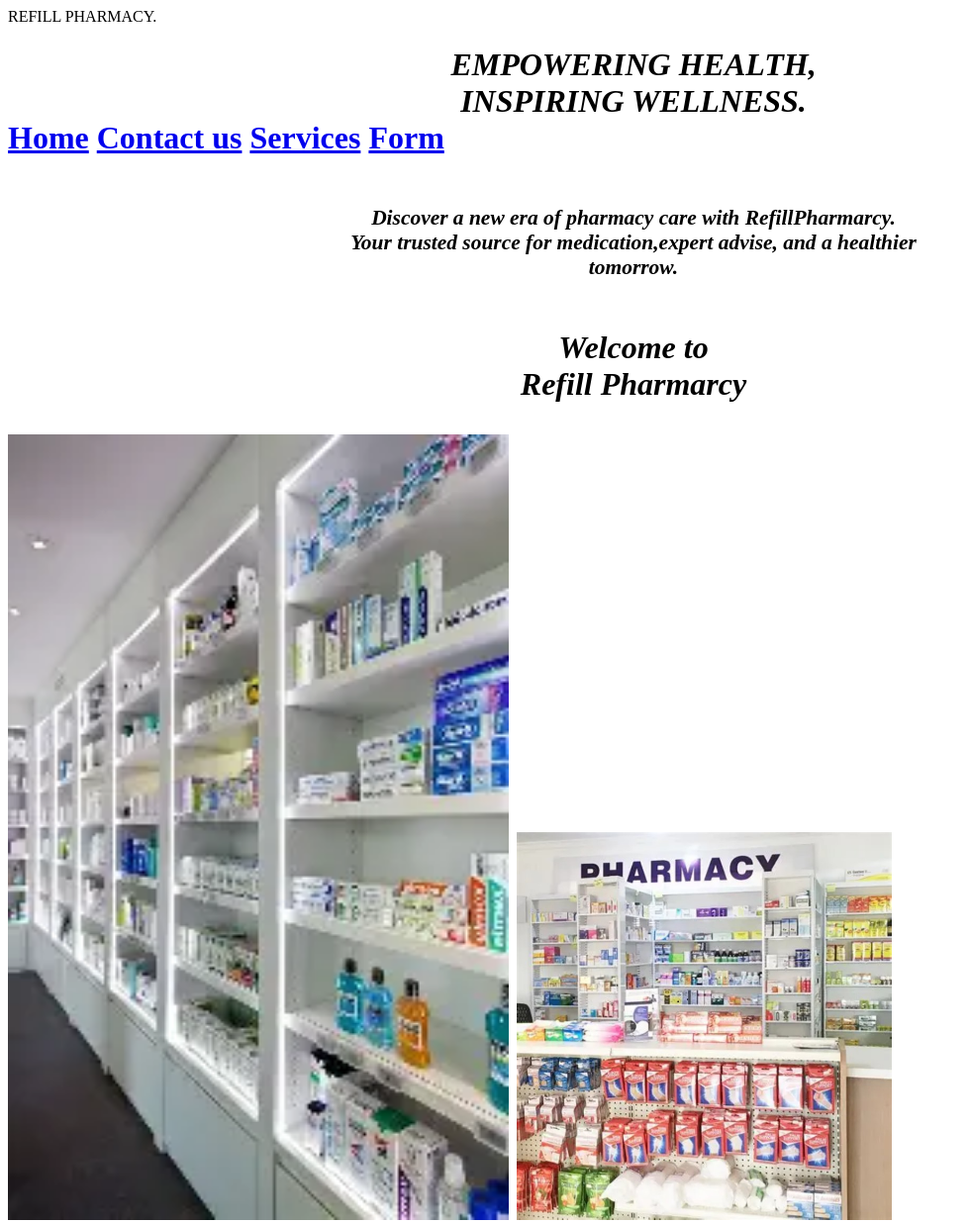
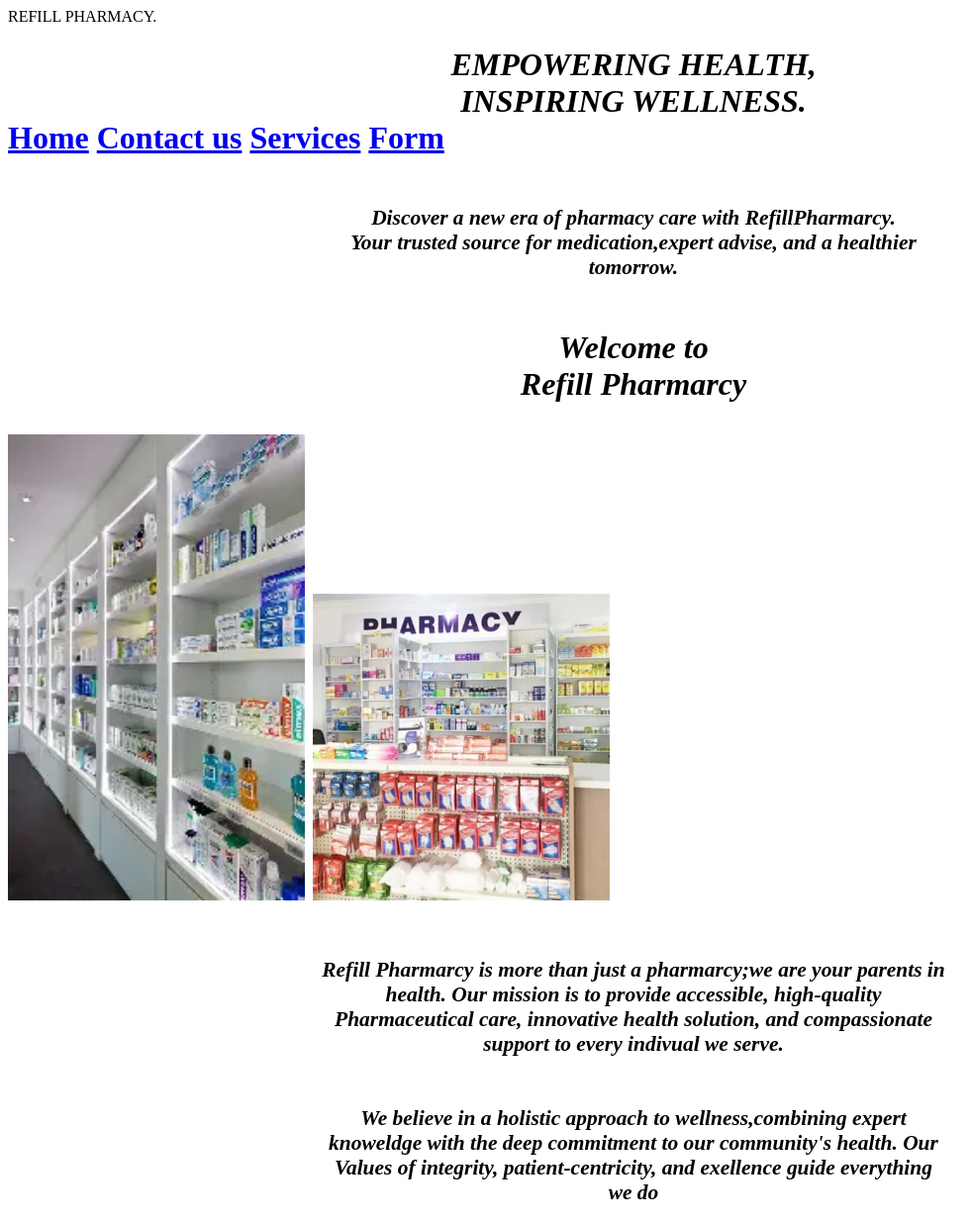
Before and after one commit to larma-cloud/Nagawa-Winfred-website, a plain HTML site: page index.html in a window 1280 px wide. Shown: the top 1236 px of the page at 99% size, without its empty margins (0-981 px from the left). Drawn offline with Linux system fonts and the light colour scheme.

Commit message:
Update index.html

```diff
--- a/index.html
+++ b/index.html
@@ -24,8 +24,8 @@
 Your trusted source for medication,expert advise, and a healthier <br>tomorrow.</h6><i></center>
 
 <p><center>Welcome to <br> Refill Pharmarcy</center></p>
-<img src="https://larma-cloud.github.io/Nagawa-Winfred-website/hospital.webp" width="40%" height"20%" border="0"/>
-<img src="https://larma-cloud.github.io/Nagawa-Winfred-website/clinic.jpg"width="30%" height"10%" border="0"/>
+<img src="https://larma-cloud.github.io/Nagawa-Winfred-website/hospital.webp" width="300px" height"350px" border="0"/>
+<img src="https://larma-cloud.github.io/Nagawa-Winfred-website/clinic.jpg"width="300px%" height"350px" border="0"/>
 
 
 <p><h6><center>Refill Pharmarcy is more than just a pharmarcy;we are your parents in<br>
```
